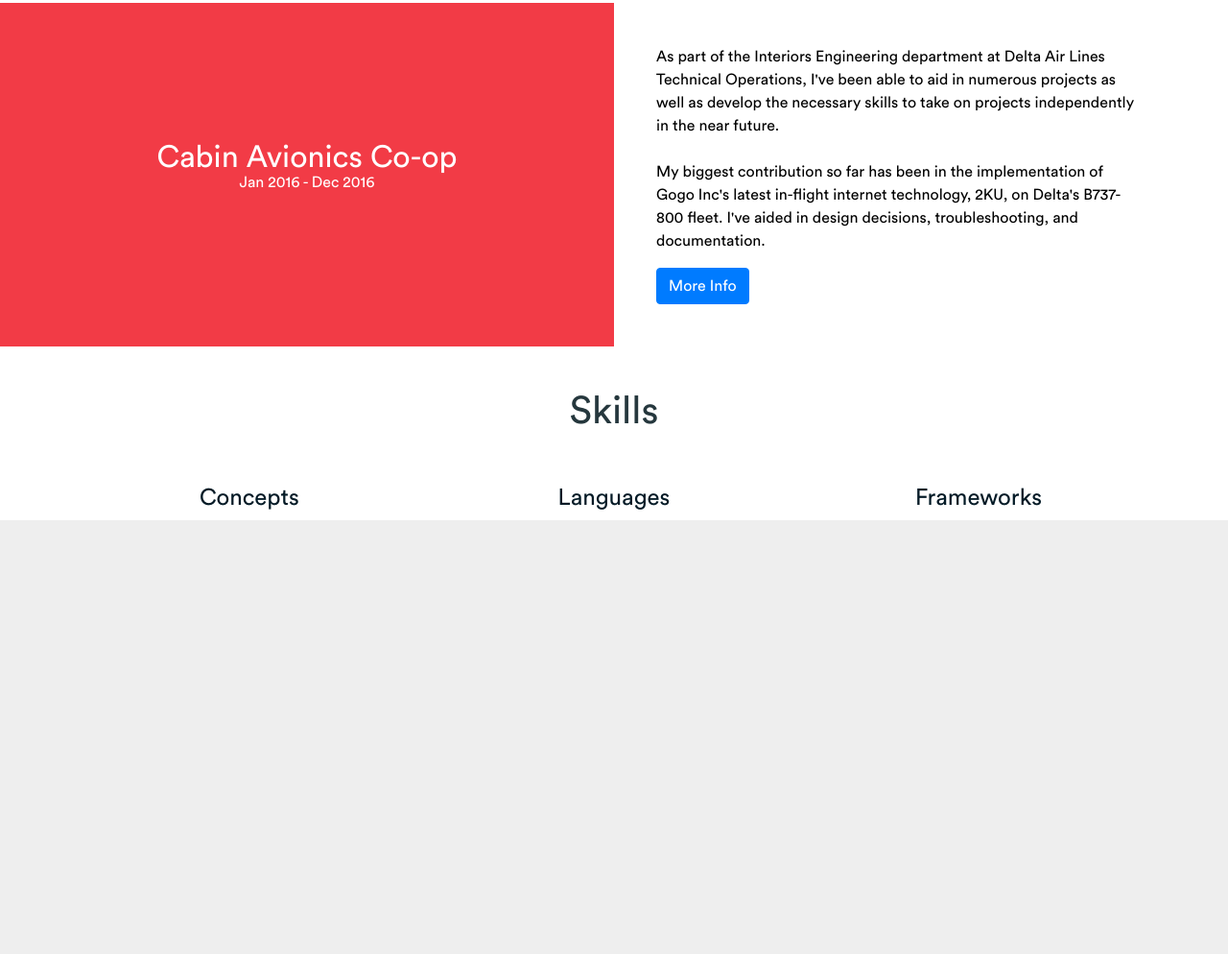
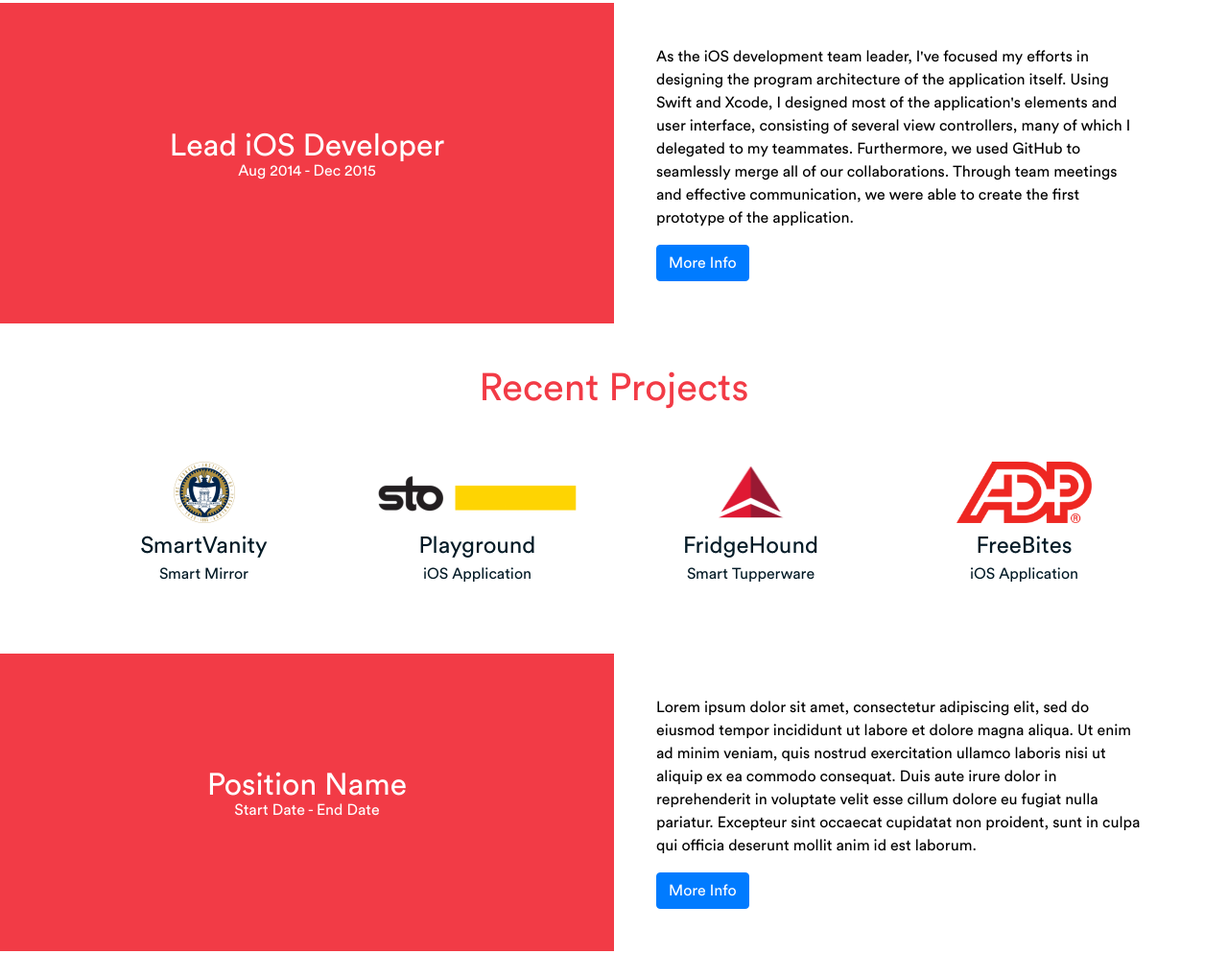
Before and after one commit to orlandogrodriguez/PersonalWebsite, a plain HTML site: page index.html in a window 1280 px wide. Shown: the part 1567-2561 px from the top of the page at 96% size. Before the commit the page ends 2109 px from the top, so only its background shows below. Drawn offline with nearby package versions, Linux system fonts and the light colour scheme.

Commit message:
almost done...

```diff
--- a/index.html
+++ b/index.html
@@ -9,6 +9,8 @@
     <!-- Bootstrap CSS -->
     <link rel="stylesheet" href="https://maxcdn.bootstrapcdn.com/bootstrap/4.0.0-beta.2/css/bootstrap.min.css" integrity="sha384-PsH8R72JQ3SOdhVi3uxftmaW6Vc51MKb0q5P2rRUpPvrszuE4W1povHYgTpBfshb" crossorigin="anonymous">
     <link rel="stylesheet" href="css/styles.css">
+    <link href="https://fonts.googleapis.com/icon?family=Material+Icons"
+          rel="stylesheet">
     <script src="https://cdnjs.cloudflare.com/ajax/libs/d3/4.12.0/d3.min.js"></script>
     <script src="js/radarChart.js" charset="utf-8"></script>
 </head>
@@ -19,8 +21,12 @@
 <div id="home">
     <div class="jumbotron jumbotron-fluid">
         <div class="container" style="text-align: center; color: #EEEEEE">
-            <H1>ORLANDO G. RODRIGUEZ</H1>
-            <p>Electrical Engineer  |  iOS Developer  |  Web Developer</p>
+            <div class="row align-items-center">
+                <div class="col">
+                    <H1>ORLANDO G. RODRIGUEZ</H1>
+                    <p>Electrical Engineer  |  iOS Developer  |  Web Developer</p>
+                </div>
+            </div>
         </div>
     </div>
 </div>
@@ -117,6 +123,57 @@
     </div>
 </div>
 
+<!--Projects-->
+<div class="container-fluid" style="background-color: #FFFFFF; color: #031A26">
+    <div class="container">
+        <div class="section row text-center align-items-center">
+            <div class="col">
+                <H1 style="color: #F23B46">Recent Projects</H1>
+            </div>
+        </div>
+        <div class="row text-center align-items-start">
+            <div id="smartvanity" class="col-lg-3"  style="height: 200px">
+                <img class="icon-edu" src="media/gt@2x.png">
+                <h4>SmartVanity</h4>
+                <p style="line-height: 12px">Smart Mirror</p>
+            </div>
+            <div id="playground" class="col-lg-3" style="height: 200px">
+                <img class="icon-code" src="media/sto@2x.png">
+                <h4>Playground</h4>
+                <p style="line-height: 12px">iOS Application</p>
+            </div>
+            <div id="fridgehound" class="col-lg-3" style="height: 200px">
+                <img class="icon-edu" src="media/delta@2x.png">
+                <h4>FridgeHound</h4>
+                <p style="line-height: 12px">Smart Tupperware</p>
+            </div>
+            <div id="freebites" class="col-lg-3" style="height: 200px">
+                <img class="icon-edu" src="media/adp@2x.png">
+                <h4>FreeBites</h4>
+                <p style="line-height: 12px">iOS Application</p>
+            </div>
+        </div>
+    </div>
+</div>
+<!--Projects Detail-->
+<div id="projects-detail" class="container-fluid" style="background-color: #F23B46; color: #FFFFFF">
+    <div>
+        <div class="section row  align-items-center" style="padding: 0px">
+            <div class="col-lg-6 text-center" style="padding: 44px">
+                <!--<H1 id="work-name" style="line-height: 32px">Company Name</H1>-->
+                <H2 id="work-position" style="line-height: 24px">Position Name</H2>
+                <p id="work-date" style="line-height: 12px">Start Date - End Date</p>
+            </div>
+            <div class="col-lg-6 text-left" style="color: #000000; padding: 44px; padding-right: 88px; background-color: #FFFFFF">
+                <p id="work-content">
+                    Lorem ipsum dolor sit amet, consectetur adipiscing elit, sed do eiusmod tempor incididunt ut labore et dolore magna aliqua. Ut enim ad minim veniam, quis nostrud exercitation ullamco laboris nisi ut aliquip ex ea commodo consequat. Duis aute irure dolor in reprehenderit in voluptate velit esse cillum dolore eu fugiat nulla pariatur. Excepteur sint occaecat cupidatat non proident, sunt in culpa qui officia deserunt mollit anim id est laborum.</p>
+                <button type="button" class="btn btn-primary">More Info</button>
+            </div>
+        </div>
+    </div>
+</div>
+
+
 <!--Skills-->
 <div class="container-fluid" style="background-color: #FFFFFF; color: #031A26">
     <div class="container">
@@ -142,6 +199,28 @@
         </div>
     </div>
 </div>
+
+<div class="container-fluid" style="background-color: #22313F; color: #EEEEEE">
+    <div class="container text-center">
+        <H1><br>Contact Me</H1>
+        <p>Need a website or an app? I'll make one for you.</p>
+        <hr>
+        <p>787.216.5505<br>
+            orodriguez8@gatech.edu<br>
+            Atlanta, GA<br>
+            <hr>
+            <a href="https://github.com/orlandogrodriguez" style="color: #EEEEEE">GitHub</a><br>
+            <a href="https://www.linkedin.com/in/orlando-g-rodriguez/" style="color: #EEEEEE">LinkedIn</a>
+
+        <br>
+        <br>
+        <br>
+    </div>
+</div>
+
+
+
+
 
 <script>
     //////////////////////////////////////////////////////////////
@@ -210,7 +289,6 @@
     };
 
     // Draw the chart, get a reference the created svg element :
-    let svg_radar1 = RadarChart(".radarChart", conceptsData, radarChartOptions);
 
     var radarChartOptions3 = {
         w: 290 * .6,
@@ -224,12 +302,10 @@
     };
 
     // Draw the chart, get a reference the created svg element :
-    et svg_radar1 = RadarChart(".radarChart", conceptsData, radarChartOptions);
+    let svg_radar1 = RadarChart(".radarChart", conceptsData, radarChartOptions);
     let svg_radar2 = RadarChart(".radarChart2", languagesData, radarChartOptions);
     let svg_radar3 = RadarChart(".radarChart3", frameworksData, radarChartOptions3);
 </script>
-
-
 <script src="https://code.jquery.com/jquery-3.2.1.slim.min.js" integrity="sha384-KJ3o2DKtIkvYIK3UENzmM7KCkRr/rE9/Qpg6aAZGJwFDMVNA/GpGFF93hXpG5KkN" crossorigin="anonymous"></script>
 <script src="https://cdnjs.cloudflare.com/ajax/libs/popper.js/1.12.3/umd/popper.min.js" integrity="sha384-vFJXuSJphROIrBnz7yo7oB41mKfc8JzQZiCq4NCceLEaO4IHwicKwpJf9c9IpFgh" crossorigin="anonymous"></script>
 <script src="https://maxcdn.bootstrapcdn.com/bootstrap/4.0.0-beta.2/js/bootstrap.min.js" integrity="sha384-alpBpkh1PFOepccYVYDB4do5UnbKysX5WZXm3XxPqe5iKTfUKjNkCk9SaVuEZflJ" crossorigin="anonymous"></script>
--- a/js/scripts.js
+++ b/js/scripts.js
@@ -13,7 +13,7 @@ $('#work-experience-detail').hide();
  * 2:   displays Delta Air Lines
  * 3:   displays ADP
  */
-var workExperienceSelected = 2;
+var workExperienceSelected = 0;
 
 var workExperience = {
     0: {"CompanyName": "Brain Trauma Assessment Protocols",
@@ -126,3 +126,25 @@ function clearAllBorders() {
     $('#delta').css("borderBottom", "0px solid #F23B46");
     $('#adp').css("borderBottom", "0px solid #F23B46");
 }
+
+var projects = {
+    3: {"ProjectName": "Brain Trauma Assessment Protocols",
+        "Position": "Product Developer",
+        "StartDate": "Aug 2017",
+        "EndDate": "May 2018",
+        "Description": " As the iOS development team leader, I've focused my efforts in designing the program architecture of the application itself. Using Swift and Xcode, I designed most of the application's elements and user interface, consisting of several view controllers, many of which I delegated to my teammates. Furthermore, we used GitHub to seamlessly merge all of our collaborations. Through team meetings and effective communication, we were able to create the first prototype of the application."},
+    0: {"ProjectName": "FreeBites",
+        "Position": "Lead iOS Developer",
+        "StartDate": "Jan 2017",
+        "EndDate": "May 2017",
+        "Description": "As an electrical engineering intern at Sto Corp, I was able to work on several important projects, and gained experience in the engineering of the construction materials manufacturing industry."},
+    1: {"ProjectName": "FridgeHound",
+        "Position": "Product Developer",
+        "StartDate": "March 2017",
+        "EndDate": "May 2017",
+        "Description": "As part of the Interiors Engineering department at Delta Air Lines Technical Operations, I've been able to aid in numerous projects as well as develop the necessary skills to take on projects independently in the near future.<br><br>My biggest contribution so far has been in the implementation of Gogo Inc's latest in-flight internet technology, 2KU, on Delta's B737-800 fleet. I've aided in design decisions, troubleshooting, and documentation."},
+    2: {"ProjectName": "Playground",
+        "Position": "Lead iOS Developer",
+        "StartDate": "Sep 2017",
+        "EndDate": "Present",
+        "Description": "As a Global Product Technology intern at ADP, I joined the Talent Management Solutions (TMS) team. During my time as part of this team, developed a Java web application that allows other TMS Software Developers to view and change log levels of TMS java web applications during runtime. This application handles log changes for local instances of TMS applications, but also the propagation of a log level changes throughout any and all servers running TMS applications simultaneously."}};
```
